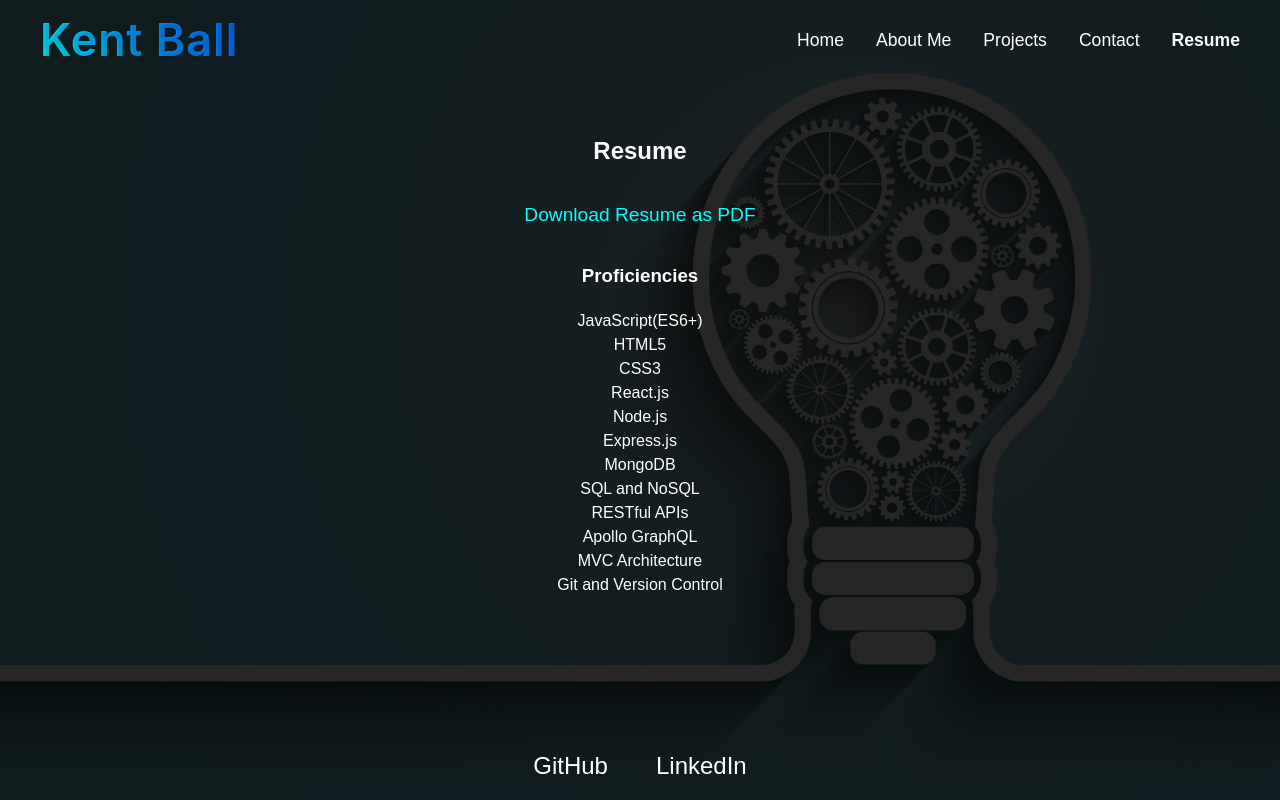
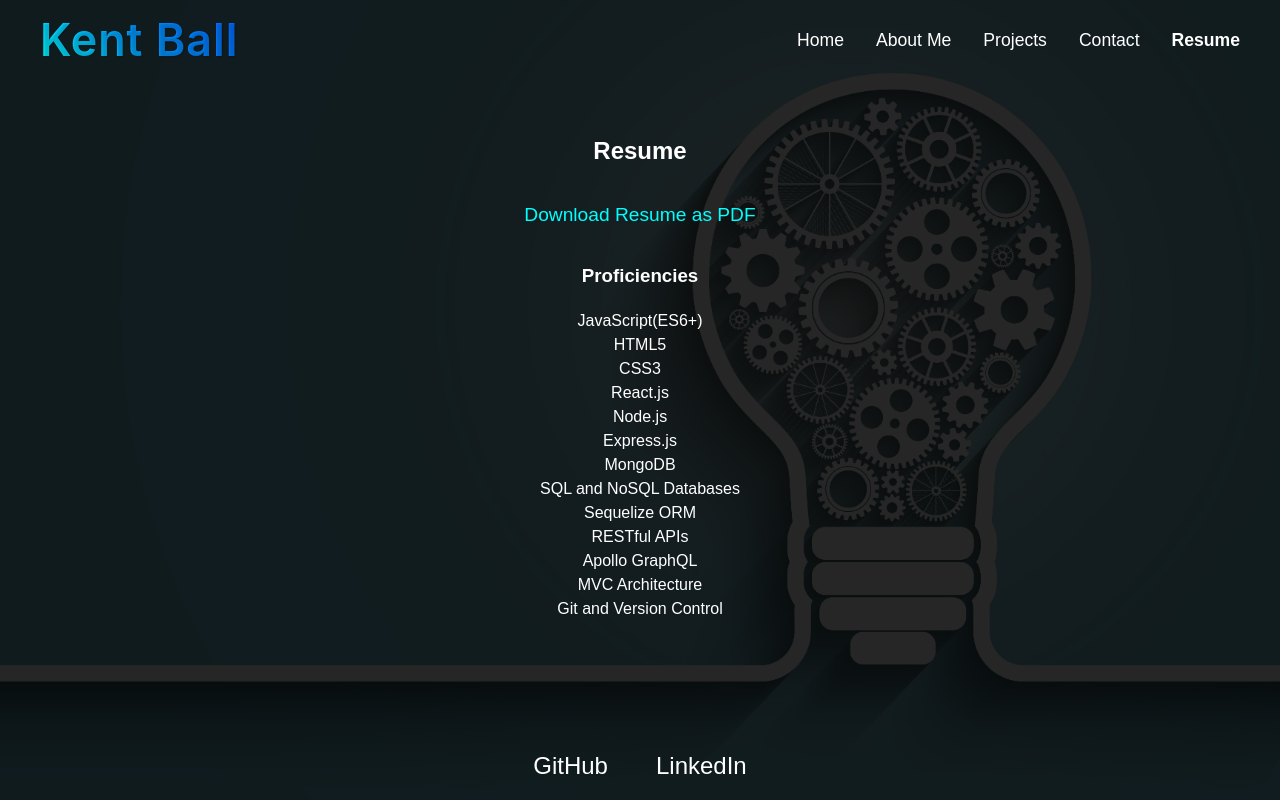
Before and after one commit to digitalscribe53/React-Portfolio, a React (Vite) app: page /resume in a window 1280 px wide. Built offline with nearby package versions, Linux system fonts and the light colour scheme.

Commit message:
Updated resume doc

```diff
--- a/src/components/Resume.jsx
+++ b/src/components/Resume.jsx
@@ -3,14 +3,14 @@ import React from 'react';
 const Resume = () => {
   const proficiencies = [
     "JavaScript(ES6+)", "HTML5", "CSS3", "React.js", "Node.js",
-    "Express.js", "MongoDB", "SQL and NoSQL", "RESTful APIs", "Apollo GraphQL", "MVC Architecture", "Git and Version Control"
+    "Express.js", "MongoDB", "SQL and NoSQL Databases", "Sequelize ORM", "RESTful APIs", "Apollo GraphQL", "MVC Architecture", "Git and Version Control"
   ];
 
   return (
     <section className="resume">
       <h2 className="page-title">Resume</h2>
       <div className="download-link">
-      <a href="/Kent-Ball-Resume-2024.pdf" download>Download Resume as PDF</a>
+      <a href="/Kent Ball Resume 2025.pdf" download>Download Resume as PDF</a>
       </div>
       <h3>Proficiencies</h3>
       <ul>
```
Also changed, not shown: 1 other file (tests, documents, lock files or other folders).
